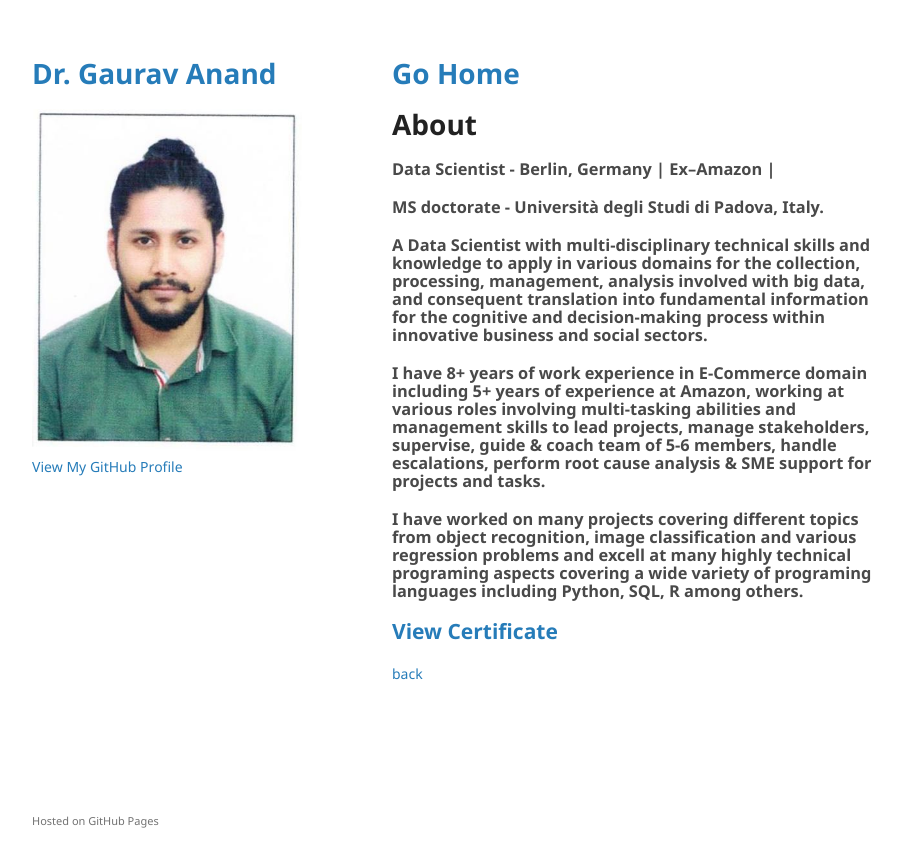
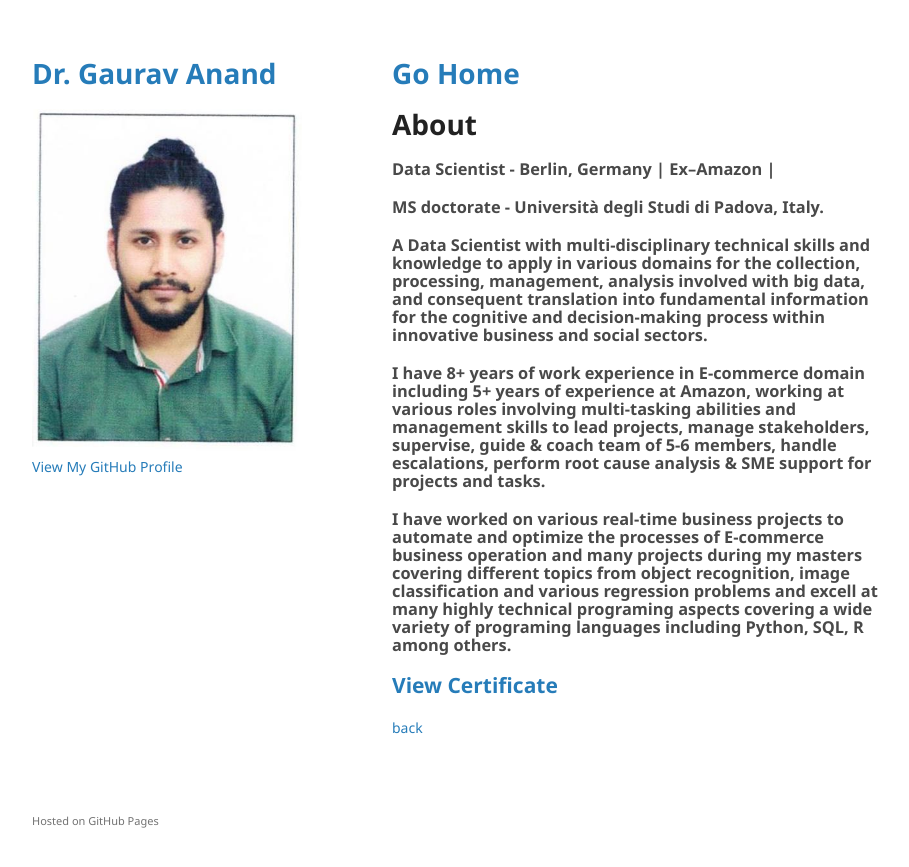
Before and after one commit to anandgrv/anandgrv.github.io, a Jekyll site: the page built from about.md, in a window 1280 px wide. Shown: the top 867 px of the page, without its empty margins (178-1087 px from the left). Built offline with Jekyll 4.4.1, drawn with Linux system fonts in a browser that asks for light colours; our own code applies the rules of GitHub Pages for plain Markdown files.

Commit message:
Update about.md

```diff
--- a/about.md
+++ b/about.md
@@ -11,9 +11,9 @@ layout: default
 
 ### A Data Scientist with multi-disciplinary technical skills and knowledge to apply in various domains for the collection, processing, management, analysis involved with big data, and consequent translation into fundamental information for the cognitive and decision-making process within innovative business and social sectors.
 
-### I have 8+ years of work experience in E-Commerce domain including 5+ years of experience at Amazon, working at various roles involving multi-tasking abilities and management skills to lead projects, manage stakeholders, supervise, guide & coach team of 5-6 members, handle escalations, perform root cause analysis & SME support for projects and tasks.
+### I have 8+ years of work experience in E-commerce domain including 5+ years of experience at Amazon, working at various roles involving multi-tasking abilities and management skills to lead projects, manage stakeholders, supervise, guide & coach team of 5-6 members, handle escalations, perform root cause analysis & SME support for projects and tasks.
 
-### I have worked on many projects covering different topics from object recognition, image classification and various regression problems and excell at many highly technical programing aspects covering a wide variety of programing languages including Python, SQL, R among others.
+### I have worked on various real-time business projects to automate and optimize the processes of E-commerce business operation and many projects during my masters covering different topics from object recognition, image classification and various regression problems and excell at many highly technical programing aspects covering a wide variety of programing languages including Python, SQL, R among others.
 
 ## [View Certificate](/images/degree_cert_MS.jpg)
 
```
